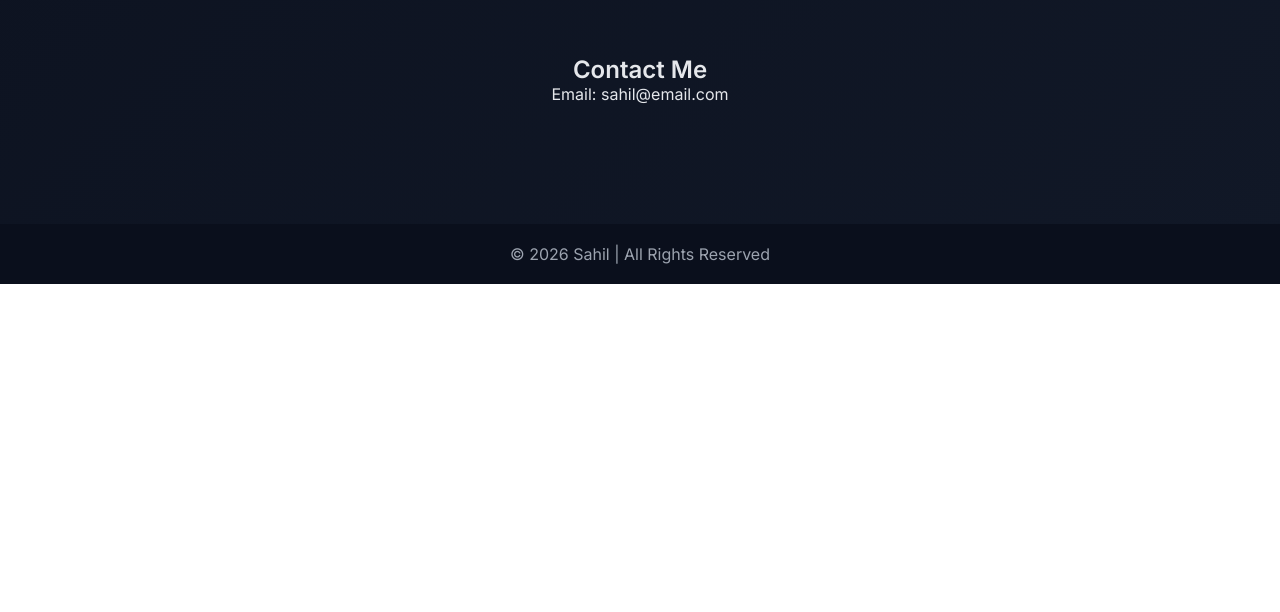
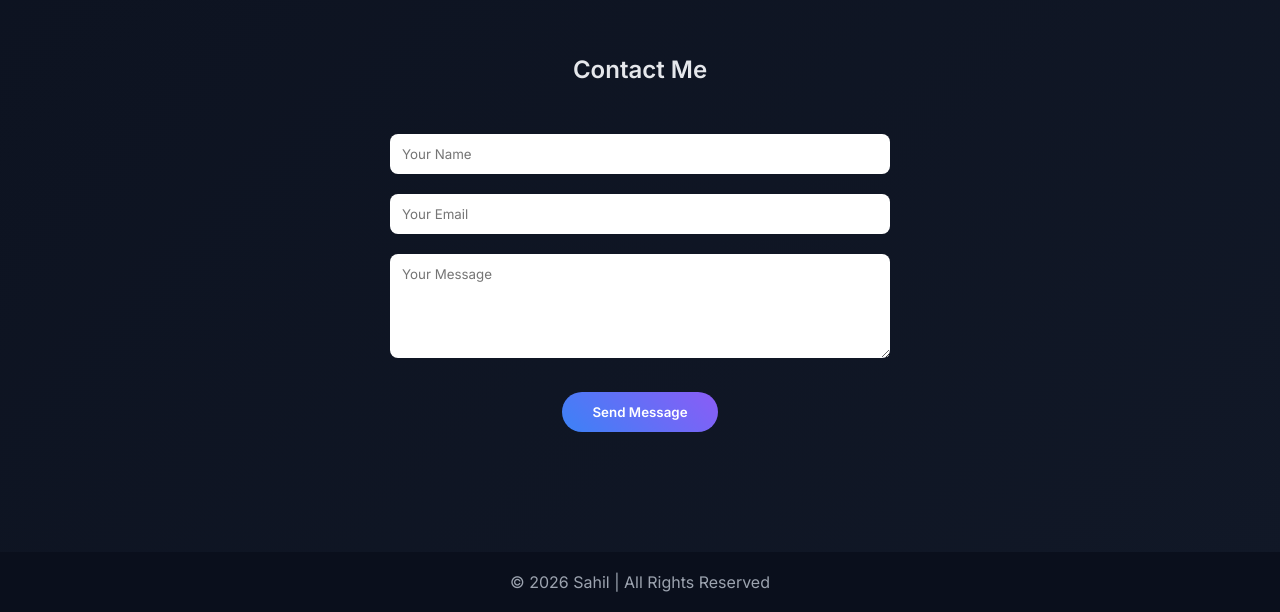
Before and after one commit to sahil2417/SAHIL, a plain HTML site: page index.html in a window 1280 px wide. Shown: the part 1529-2141 px from the top of the page. Before the commit the page ends 1813 px from the top, so only its background shows below. Drawn offline with Linux system fonts and the light colour scheme.

Commit message:
Update index.html

```diff
--- a/index.html
+++ b/index.html
@@ -132,6 +132,21 @@ margin:15px auto;
 display:block;
 }
 
+.contact-form{
+max-width:500px;
+margin:auto;
+margin-top:40px;
+}
+
+.contact-form input,
+.contact-form textarea{
+width:100%;
+padding:12px;
+margin:10px 0;
+border-radius:8px;
+border:none;
+}
+
 footer{
 background:#0a0f1c;
 padding:20px;
@@ -165,14 +180,12 @@ color:#9ca3af;
 
 <div class="project-grid">
 
-<!-- Snake Game -->
 <div class="project-card">
 <h3>Snake Game</h3>
 <canvas id="snakeGame" width="260" height="180"></canvas>
 <button class="btn" onclick="startSnake()">Start</button>
 </div>
 
-<!-- Pong Game -->
 <div class="project-card">
 <h3>Pong Game</h3>
 <canvas id="pongGame" width="260" height="180"></canvas>
@@ -184,7 +197,17 @@ color:#9ca3af;
 
 <section id="contact">
 <h2>Contact Me</h2>
-<p>Email: sahil@email.com</p>
+
+<div class="contact-form">
+<form id="contactForm">
+<input type="text" placeholder="Your Name" required>
+<input type="email" placeholder="Your Email" required>
+<textarea rows="5" placeholder="Your Message" required></textarea>
+<button type="submit" class="btn">Send Message</button>
+</form>
+<p id="formMessage"></p>
+</div>
+
 </section>
 
 <footer>
@@ -222,7 +245,14 @@ document.getElementById("contact")
 .scrollIntoView({behavior:"smooth"});
 }
 
-/* ================= SNAKE GAME ================= */
+/* Contact Form */
+document.getElementById("contactForm").addEventListener("submit",function(e){
+e.preventDefault();
+document.getElementById("formMessage").innerText="✅ Message Sent Successfully!";
+this.reset();
+});
+
+/* Snake Game */
 let sCanvas=document.getElementById("snakeGame");
 let sCtx=sCanvas.getContext("2d");
 let snake,food,dir,sInterval;
@@ -261,22 +291,19 @@ return;
 snake.unshift(head);
 
 if(head.x===food.x && head.y===food.y){
-food={
-x:Math.floor(Math.random()*13),
-y:Math.floor(Math.random()*9)
-};
+food={x:Math.floor(Math.random()*13),
+y:Math.floor(Math.random()*9)};
 }else{
 snake.pop();
 }
 
 sCtx.fillStyle="#3b82f6";
 snake.forEach(s=>sCtx.fillRect(s.x*20,s.y*20,18,18));
-
 sCtx.fillStyle="#f97316";
 sCtx.fillRect(food.x*20,food.y*20,18,18);
 }
 
-/* ================= PONG GAME ================= */
+/* Pong Game */
 let pCanvas=document.getElementById("pongGame");
 let pCtx=pCanvas.getContext("2d");
 let paddle,ball,pInterval;
@@ -290,7 +317,6 @@ pInterval=setInterval(pongLoop,20);
 
 function pongLoop(){
 pCtx.clearRect(0,0,260,180);
-
 pCtx.fillStyle="#3b82f6";
 pCtx.fillRect(paddle.x,paddle.y,paddle.w,paddle.h);
 
```
